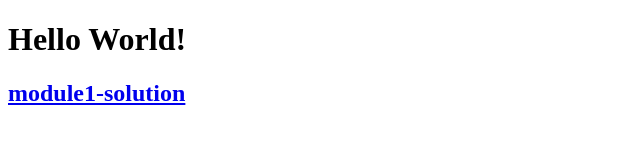
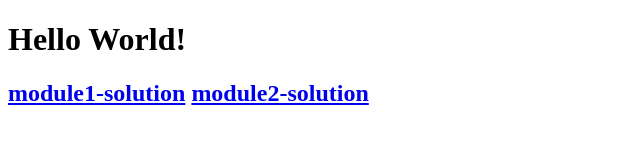
Before and after one commit to Conficlown/coursera-angularjs, a plain HTML site: page index.html in a window 1280 px wide. Shown: the whole page, without its empty margins (0-640 px from the left). Drawn offline with Linux system fonts and the light colour scheme.

Commit message:
add module2 to main page

```diff
--- a/index.html
+++ b/index.html
@@ -8,6 +8,7 @@
         <h1>Hello World!</h1>
         <h2>
             <a href="module1-solution">module1-solution</a>
+            <a href="module2-solution">module2-solution</a>
         </h2>
     </body>
 </html>
```
